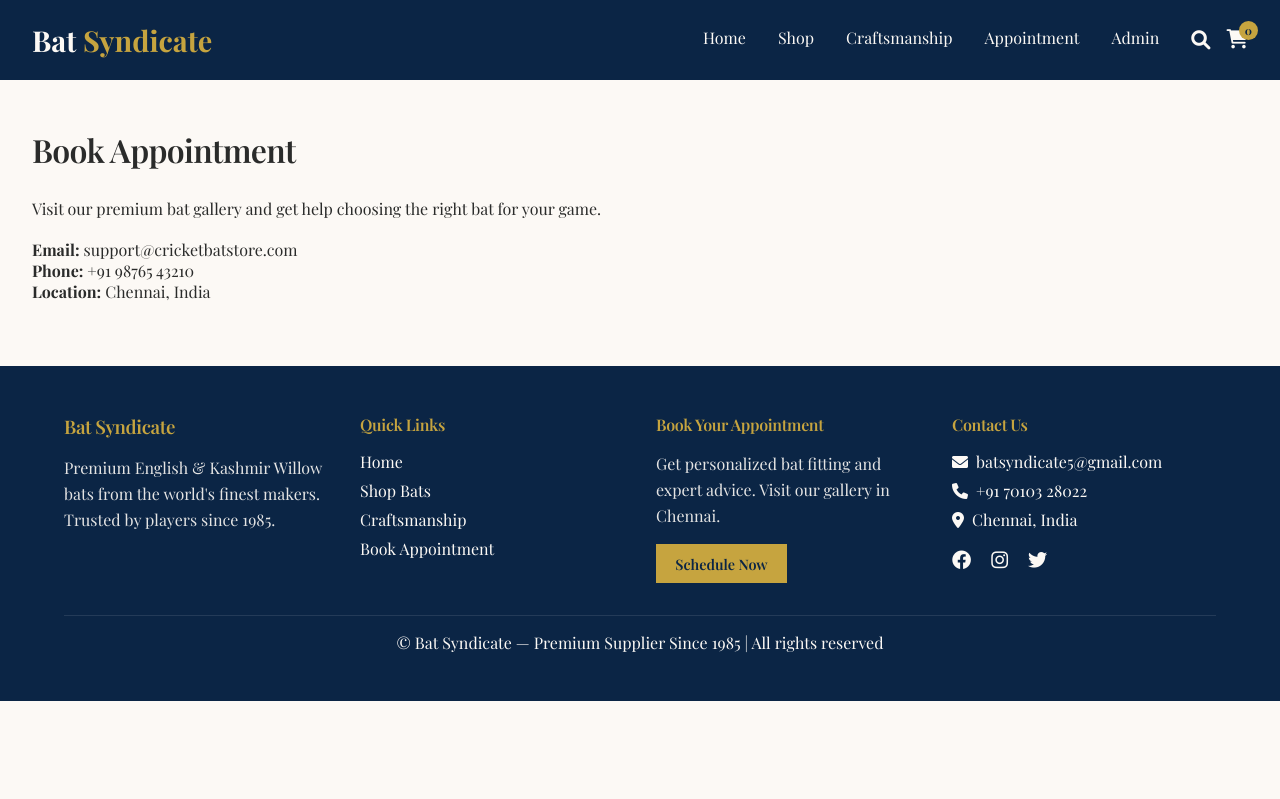
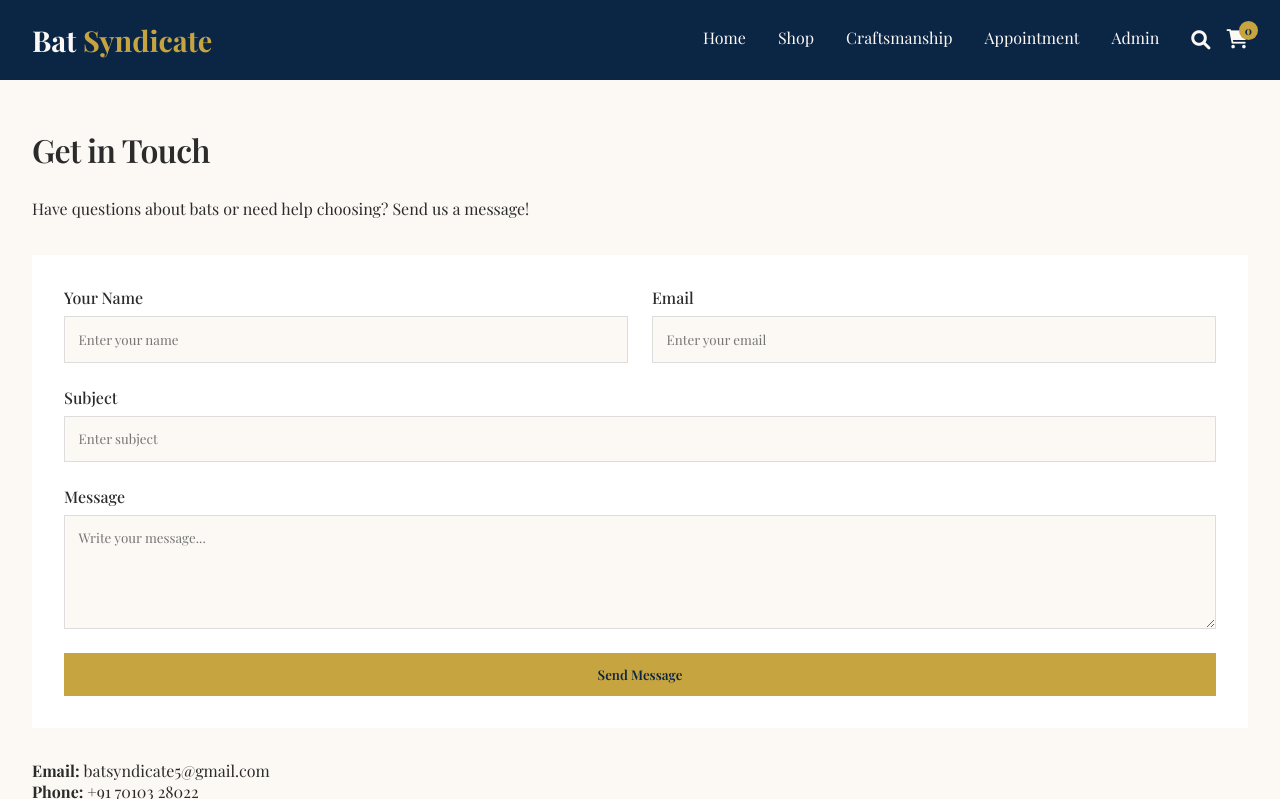
Before and after one commit to ASiva46/sports, a plain HTML site: page index.html in a window 1280 px wide. Both pictures are taken after a click on the link "Appointment". Shown: the top 799 px of the page. Drawn offline with nearby package versions, Linux system fonts and the light colour scheme.

Commit message:
Update index.html

```diff
--- a/index.html
+++ b/index.html
@@ -1073,13 +1073,47 @@
         </div>
 
         <!-- CONTACT PAGE -->
-        <div id="contact-page" class="page container">
-            <h2 class="heading-font section-title">Book Appointment</h2>
-            <p style="line-height:1.8; margin-bottom:1rem;">Visit our premium bat gallery and get help choosing the right bat for your game.</p>
-            <p><strong>Email:</strong> support@cricketbatstore.com</p>
-            <p><strong>Phone:</strong> +91 98765 43210</p>
-            <p><strong>Location:</strong> Chennai, India</p>
+        <!-- ONLY SHOWING MODIFIED PARTS CLEARLY -->
+
+<!-- ================= CONTACT PAGE (UPDATED) ================= -->
+<div id="contact-page" class="page container">
+    <h2 class="heading-font section-title">Get in Touch</h2>
+    <p style="line-height:1.8; margin-bottom:1.5rem;">
+        Have questions about bats or need help choosing? Send us a message!
+    </p>
+
+    <div class="checkout-form">
+        <div class="form-group">
+            <label>Your Name</label>
+            <input type="text" id="contactName" placeholder="Enter your name">
         </div>
+
+        <div class="form-group">
+            <label>Email</label>
+            <input type="email" id="contactEmail" placeholder="Enter your email">
+        </div>
+
+        <div class="form-group full">
+            <label>Subject</label>
+            <input type="text" id="contactSubject" placeholder="Enter subject">
+        </div>
+
+        <div class="form-group full">
+            <label>Message</label>
+            <textarea id="contactMessage" rows="5" placeholder="Write your message..."></textarea>
+        </div>
+
+        <div class="form-group full">
+            <button class="btn-gold" id="sendMessageBtn">Send Message</button>
+        </div>
+    </div>
+
+    <div style="margin-top:2rem;">
+        <p><strong>Email:</strong> batsyndicate5@gmail.com</p>
+        <p><strong>Phone:</strong> +91 70103 28022</p>
+        <p><strong>Location:</strong> Chennai, India</p>
+    </div>
+</div>
     </div>
 
     <footer class="footer">
@@ -1122,6 +1156,32 @@
     </footer>
 
     <script>
+        // ================= CONTACT FORM FUNCTION =================
+document.addEventListener("DOMContentLoaded", function () {
+    const btn = document.getElementById('sendMessageBtn');
+
+    if (btn) {
+        btn.addEventListener('click', function () {
+            const name = document.getElementById('contactName').value.trim();
+            const email = document.getElementById('contactEmail').value.trim();
+            const subject = document.getElementById('contactSubject').value.trim();
+            const message = document.getElementById('contactMessage').value.trim();
+
+            if (!name || !email || !subject || !message) {
+                alert('Please fill all fields');
+                return;
+            }
+
+            alert(`Thank you ${name}! Your message has been sent.`);
+
+            // Clear fields
+            document.getElementById('contactName').value = '';
+            document.getElementById('contactEmail').value = '';
+            document.getElementById('contactSubject').value = '';
+            document.getElementById('contactMessage').value = '';
+        });
+    }
+});
         let bats = [
             { id:'b1', brand:'MRF', model:'Genius Grand', willow:'English', price:450, stock:7, img:'🏏', rating:4.8, description:'Signature bat with a large sweet spot and excellent pickup.' },
             { id:'b2', brand:'SG', model:'Test Legend', willow:'English', price:380, stock:5, img:'🏏', rating:4.6, description:'Classic English willow bat built for balance and controlled stroke play.' },
```
